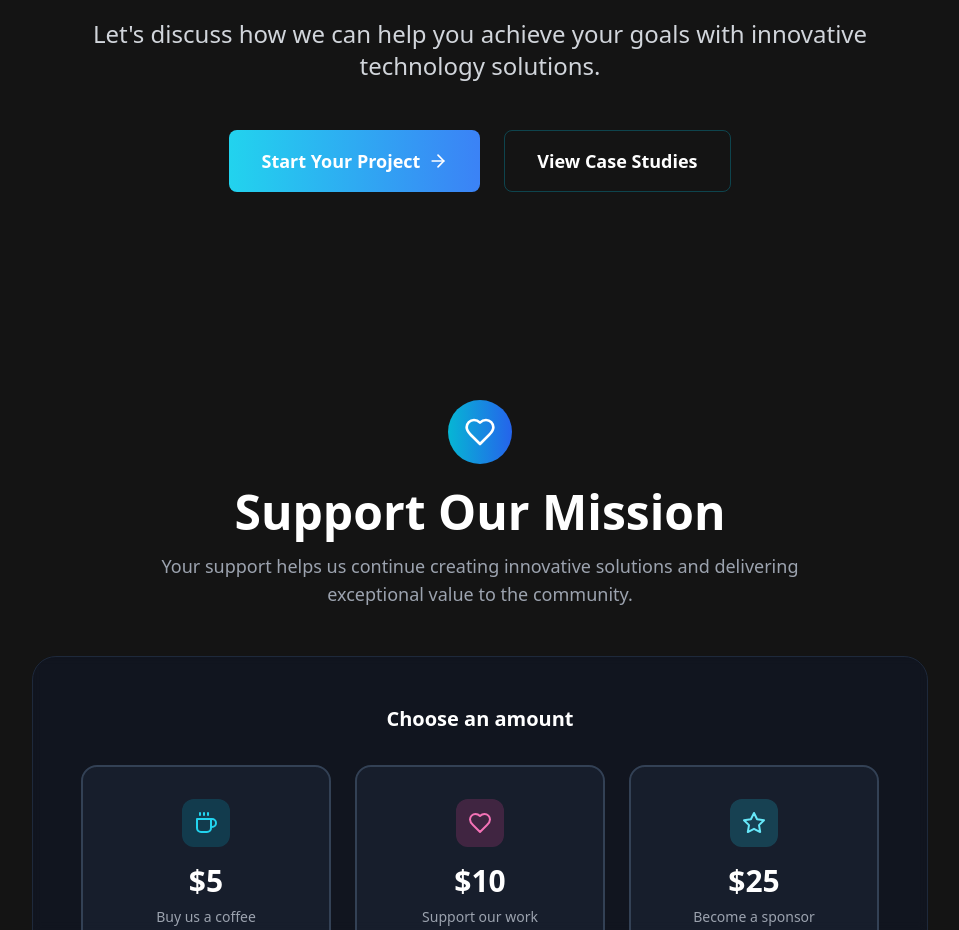
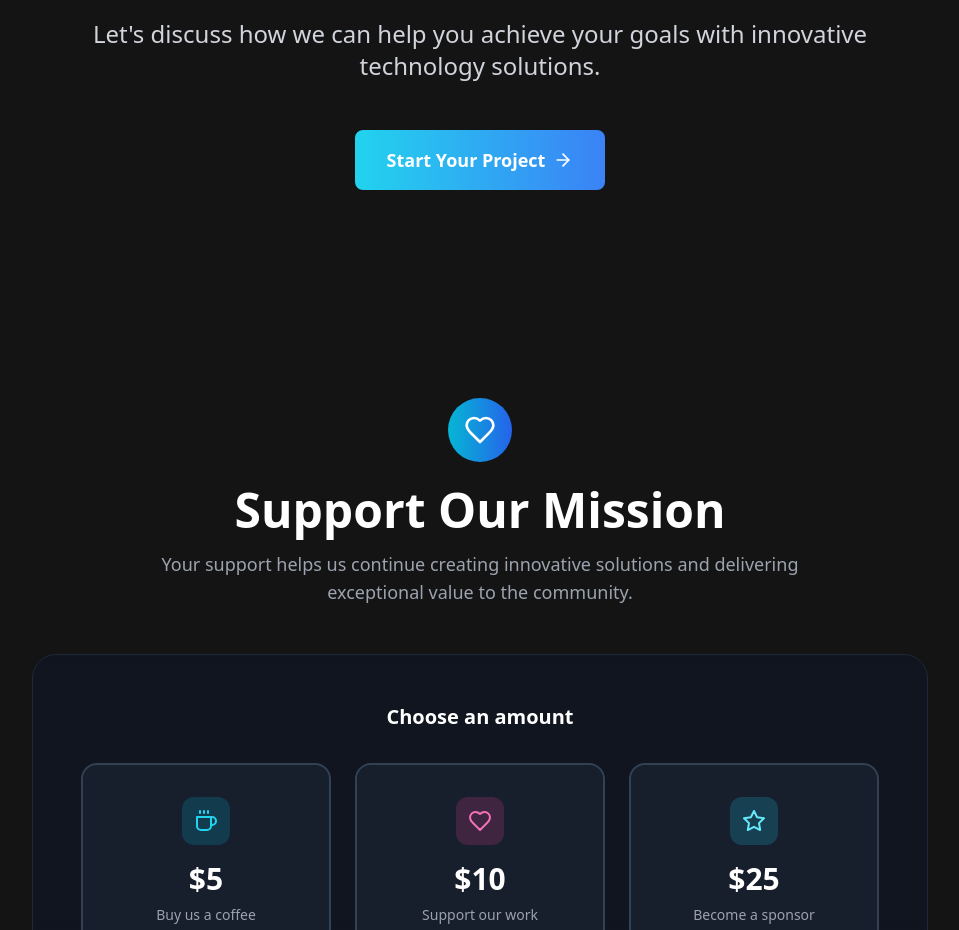
Before and after one commit to petrovskilabsinfo/labsitetest, a React app: page / in a window 1280 px wide. Shown: the part 4240-5170 px from the top of the page, without its empty margins (160-1119 px from the left). Built offline with nearby package versions, Linux system fonts and the light colour scheme; the HTML template or start-up script is replaced by a standard one.

Commit message:
Add files via upload

```diff
--- a/src/App.tsx
+++ b/src/App.tsx
@@ -443,9 +443,6 @@ function App() {
               {t.cta.startProject}
               <ArrowRight className="w-5 h-5 ml-2" />
             </a>
-            <button className={`inline-flex items-center px-8 py-4 rounded-lg font-semibold text-lg ${themeClasses.text} border ${isDarkTheme ? 'border-cyan-500/30 hover:border-cyan-500/60 hover:bg-cyan-500/10' : 'border-cyan-600/30 hover:border-cyan-600/60 hover:bg-cyan-600/10'} transition-all duration-300`}>
-              {t.cta.viewCaseStudies}
-            </button>
           </div>
         </div>
       </section>
```
